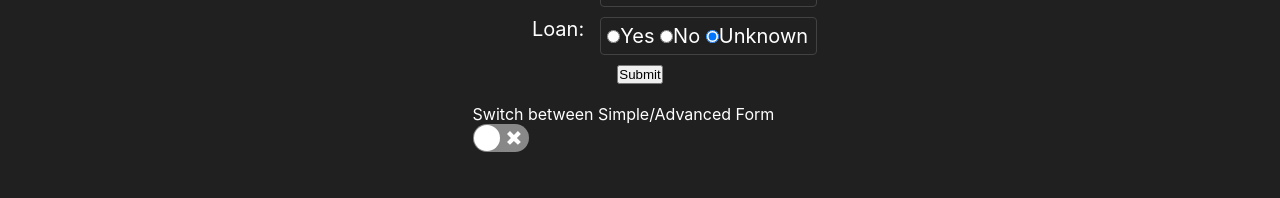
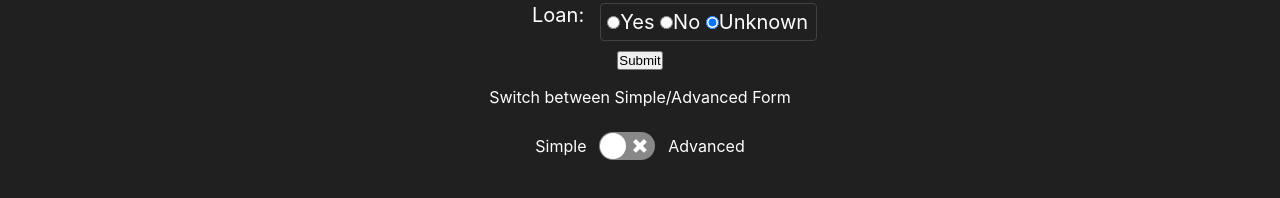
Before and after one commit to nowakkamil/loan-prognosticator, a React (Create React App) app in the folder WebClient/: page / in a window 1280 px wide. Both pictures are taken after a click on the button "Show Simple Form". Shown: the part 484-682 px from the top of the page. Built offline with nearby package versions, Linux system fonts and the light colour scheme; the HTML template or start-up script is replaced by a standard one.

Commit message:
Style switch

```diff
--- a/WebClient/src/App.css
+++ b/WebClient/src/App.css
@@ -69,6 +69,28 @@ body {
   margin: 0 auto;
 }
 
+.switch-wrapper {
+  display: flex;
+  flex-direction: column;
+  align-items: center;
+  justify-content: center;
+}
+
+.switch-container {
+  display: flex;
+  align-items: center;
+  justify-content: center;
+}
+
+.switch-container span {
+  margin: 7%;
+}
+
+.switcher-text {
+  margin: 5% 0;
+  text-align: center;
+}
+
 * {
   margin: 0;
   padding: 0;
--- a/WebClient/src/Form.js
+++ b/WebClient/src/Form.js
@@ -202,12 +202,17 @@ class Form extends Component {
           <input className="submit" type="submit" value="Submit" ref={this._Submit} />
         </form>
 
-        <br />
-        <span>Switch between Simple/Advanced Form</span><br />
-        <Switch
-          className="switch"
-          onChange={this.reverseOptional}
-          checked={this.state.optional} />
+        <div className="switch-wrapper">
+          <span className="switcher-text">Switch between Simple/Advanced Form</span>
+          <div className="switch-container">
+            <span>Simple</span>
+            <Switch
+              className="switch"
+              onChange={this.reverseOptional}
+              checked={this.state.optional} />
+            <span>Advanced</span>
+          </div>
+        </div>
       </div>
     );
   }
```
